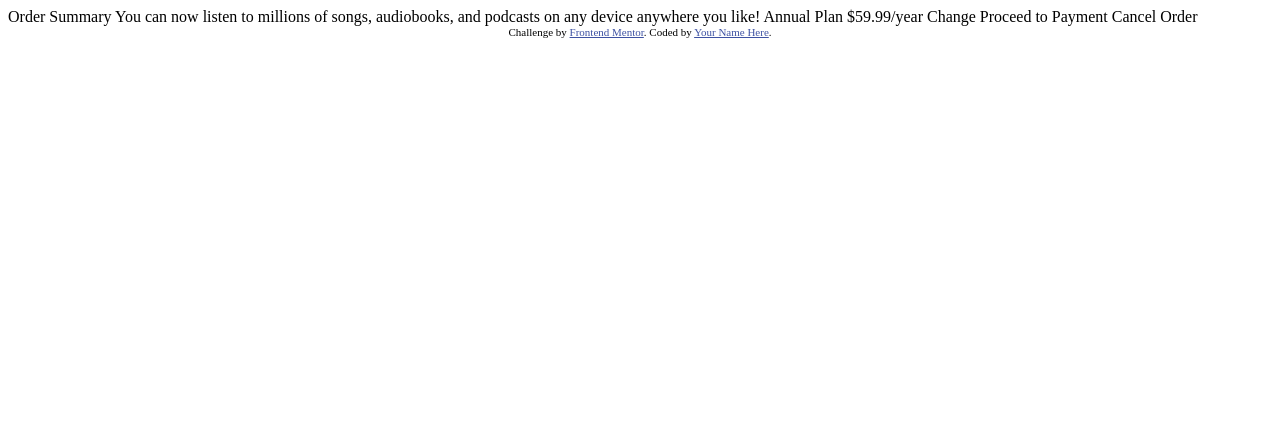
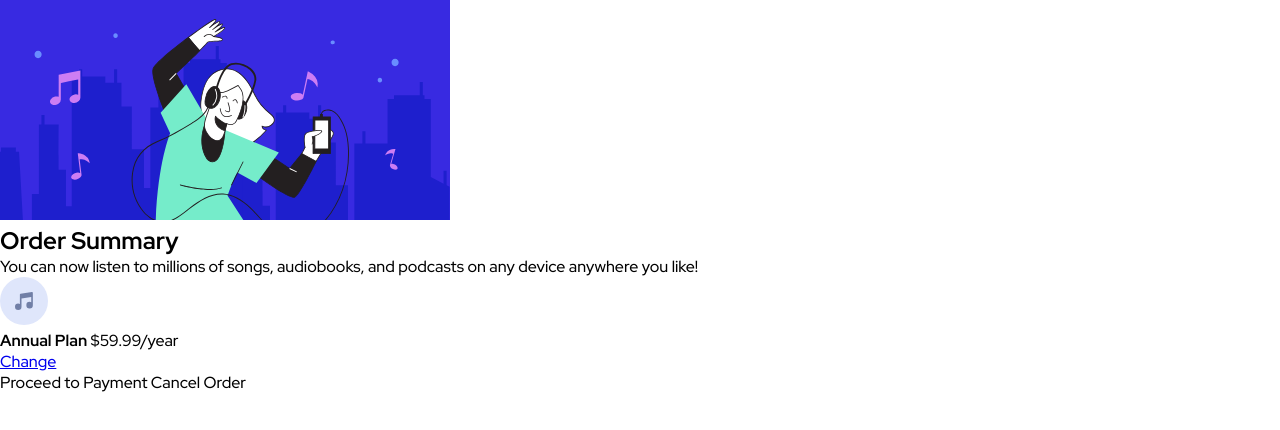
Before and after one commit to brunoalixsousa/second-challenge, a plain HTML site: page order-summary-component-main/index.html in a window 1280 px wide. Drawn offline with Linux system fonts and the light colour scheme.

Commit message:
segundo projeto

```diff
--- /dev/null
+++ b/order-summary-component-main/css/style.css
@@ -0,0 +1,31 @@
+@import url('https://fonts.googleapis.com/css2?family=Red+Hat+Display:wght@500;700;900&display=swap');
+* {
+    padding: 0;
+    margin: 0;
+    box-sizing: border-box;
+
+}
+
+
+body{
+
+    font-family: 'Red Hat Display', sans-serif;
+
+
+}
+.header{
+    display: flex;
+    flex-direction: column;
+}
+.container{
+    display: flex;
+    flex-direction: column;
+    align-items: center;
+}
+.main{
+    display: flex;
+    flex-direction: row;
+    align-items: center;
+    background-size: cover;
+
+}
--- a/order-summary-component-main/index.html
+++ b/order-summary-component-main/index.html
@@ -2,36 +2,44 @@
 <html lang="en">
 <head>
   <meta charset="UTF-8">
-  <meta name="viewport" content="width=device-width, initial-scale=1.0"> <!-- displays site properly based on user's device -->
-
+  <meta name="viewport" content="width=device-width, initial-scale=1.0">
   <link rel="icon" type="image/png" sizes="32x32" href="./images/favicon-32x32.png">
-
+  <link rel="stylesheet" href="css/style.css">
+  <link href="https://fonts.google.com/specimen/Red+Hat+Display">
   <title>Frontend Mentor | Order summary card</title>
 
-  <!-- Feel free to remove these styles or customise in your own stylesheet 👍 -->
-  <style>
-    .attribution { font-size: 11px; text-align: center; }
-    .attribution a { color: hsl(228, 45%, 44%); }
-  </style>
+
 </head>
 <body>
+  <main>
+    <img src="./images/illustration-hero.svg">
+    <section>
+      <h1>Order Summary</h1>
+      <span class="description">You can now listen to millions of songs, audiobooks, and podcasts on any
+        device anywhere you like!</span>
+     <div class="information">
 
-  Order Summary
+      <div class="music-price">
+        <img src="./images/icon-music.svg" all="music icon">
+        <div class="price">
+     <strong>Annual Plan</strong>
+     <span> $59.99/year</span>
 
-  You can now listen to millions of songs, audiobooks, and podcasts on any
-  device anywhere you like!
+        </div>
+      </div>
+      <a href="#">Change</a>
+     </div>
 
-  Annual Plan
-  $59.99/year
+    </section>
 
-  Change
+
+  </main>
+
+
 
   Proceed to Payment
   Cancel Order
 
-  <div class="attribution">
-    Challenge by <a href="https://www.frontendmentor.io?ref=challenge" target="_blank">Frontend Mentor</a>.
-    Coded by <a href="#">Your Name Here</a>.
-  </div>
+
 </body>
 </html>
```
